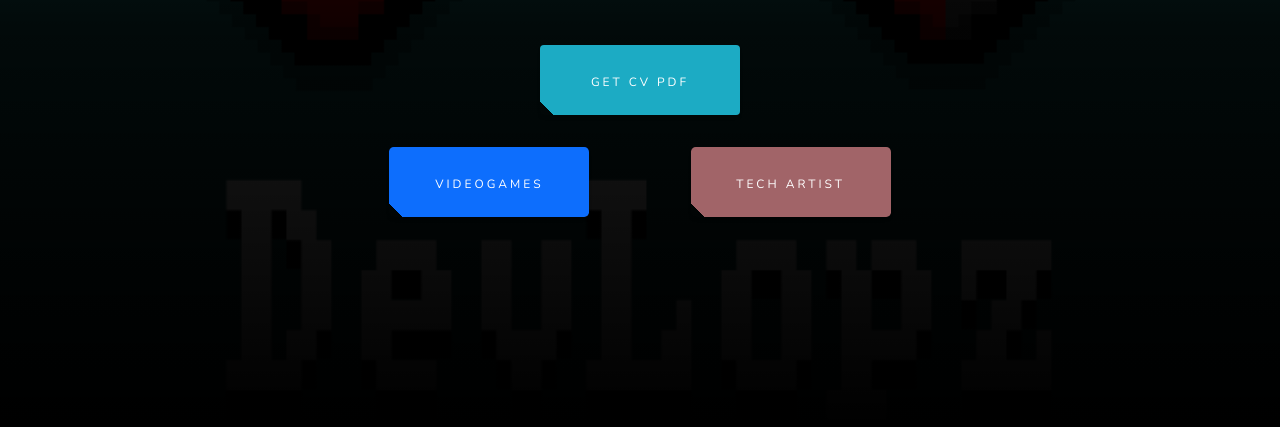
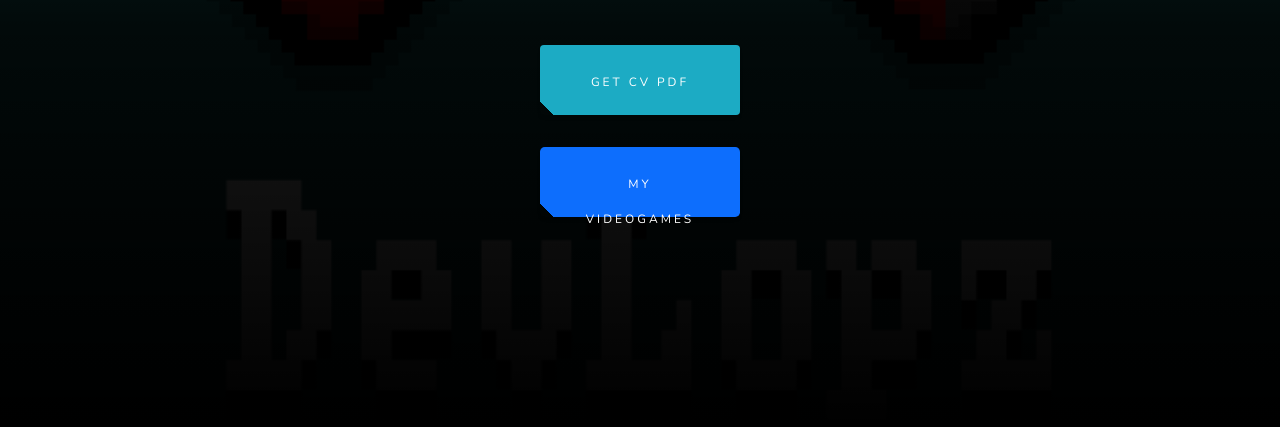
Before and after one commit to david-3lm/david-3lm.github.io, a website built with Vite: page web.html in a window 1280 px wide. Shown: the part 373-800 px from the top of the page. Built offline with nearby package versions, Linux system fonts and the light colour scheme.

Commit message:
Update web.html

```diff
--- a/web.html
+++ b/web.html
@@ -51,8 +51,7 @@
                         <a class="btn btn-primary" href="assets/PDF/CV_DAVIDLOPEZ.pdf" id="bot">Get CV PDF</a>
                         <!-- buttons here-->
                         <div class="text-center mt-3">
-                            <a class="btn btn-primary btn-lg mx-5 mt-3" href="#projects" id="bot2">Videogames</a>
-                            <a class="btn btn-primary btn-lg mx-5 mt-3" href="TechArt.html" id="bot3">Tech artist</a>
+                            <a class="btn btn-primary btn-lg mx-5 mt-3" href="#projects" id="bot2">My Videogames</a>
                         </div>
                         <!-- -->
                     </div>
```
